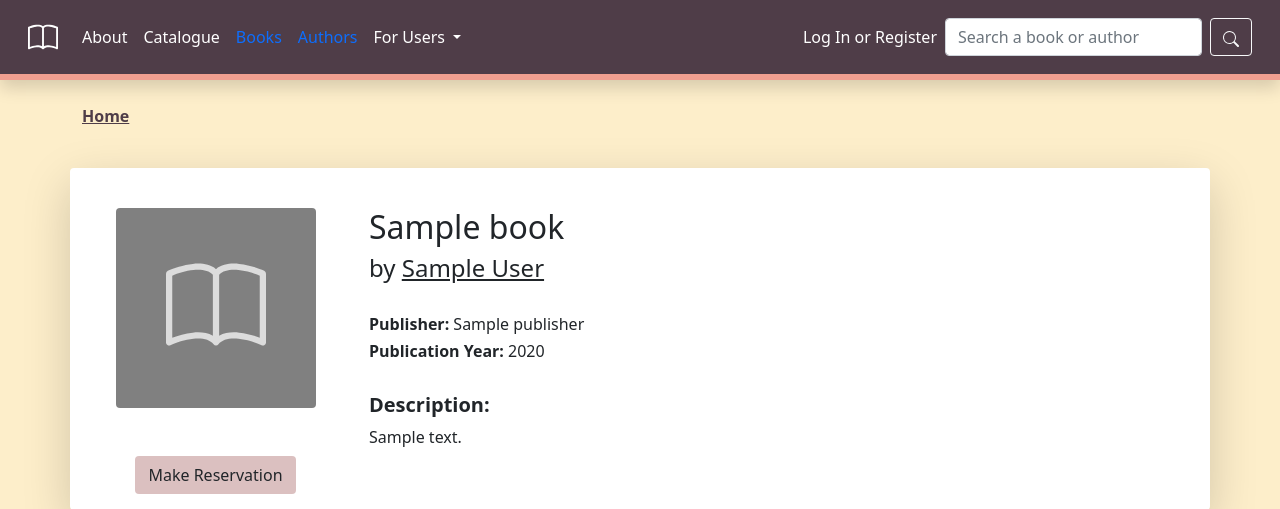
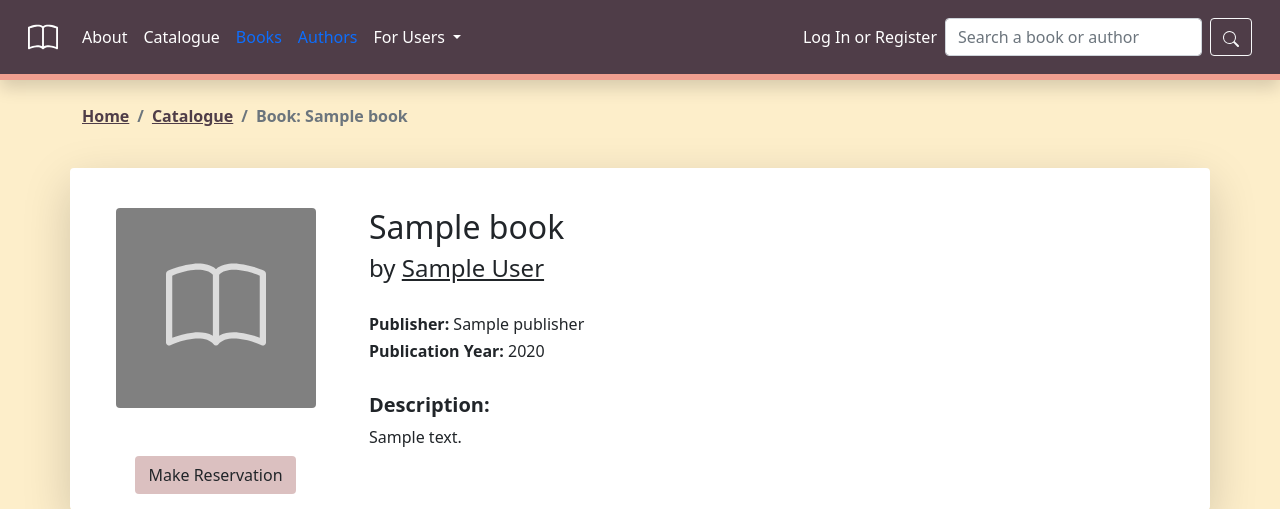
Before and after one commit to marketulinek/LibraryApp, a Django app: page /book/1/ in a window 1280 px wide. Shown: the top 509 px of the page. Run offline with Django 4.2, Linux system fonts and the light colour scheme; tables that the repository leaves empty hold one stand-in row (values such as "Sample post").

Commit message:
Activate link Home and added breadcrumb into book detail temaplate

```diff
--- a/library_app/ils/templates/base.html
+++ b/library_app/ils/templates/base.html
@@ -90,7 +90,7 @@
           <nav aria-label="breadcrumb" class="nav-breadcrumb">
             <div class="container">
               <ol class="breadcrumb">
-                <li class="breadcrumb-item"><a href="#" class="text-reset">Home</a></li>
+                <li class="breadcrumb-item"><a href="{% url 'index' %}" class="text-reset">Home</a></li>
                 {% block breadcrumb %}{% endblock %}
               </ol>
             </div>
--- a/library_app/ils/templates/book/book_detail.html
+++ b/library_app/ils/templates/book/book_detail.html
@@ -1,4 +1,9 @@
 {% extends 'base.html' %}
+
+{% block breadcrumb %}
+    <li class="breadcrumb-item"><a href="#" class="text-reset">Catalogue</a></li>
+    <li class="breadcrumb-item active" aria-current="page">Book: {{ book.name }}</li>
+{% endblock %}
 
 {% block content %}
     <br>
```
